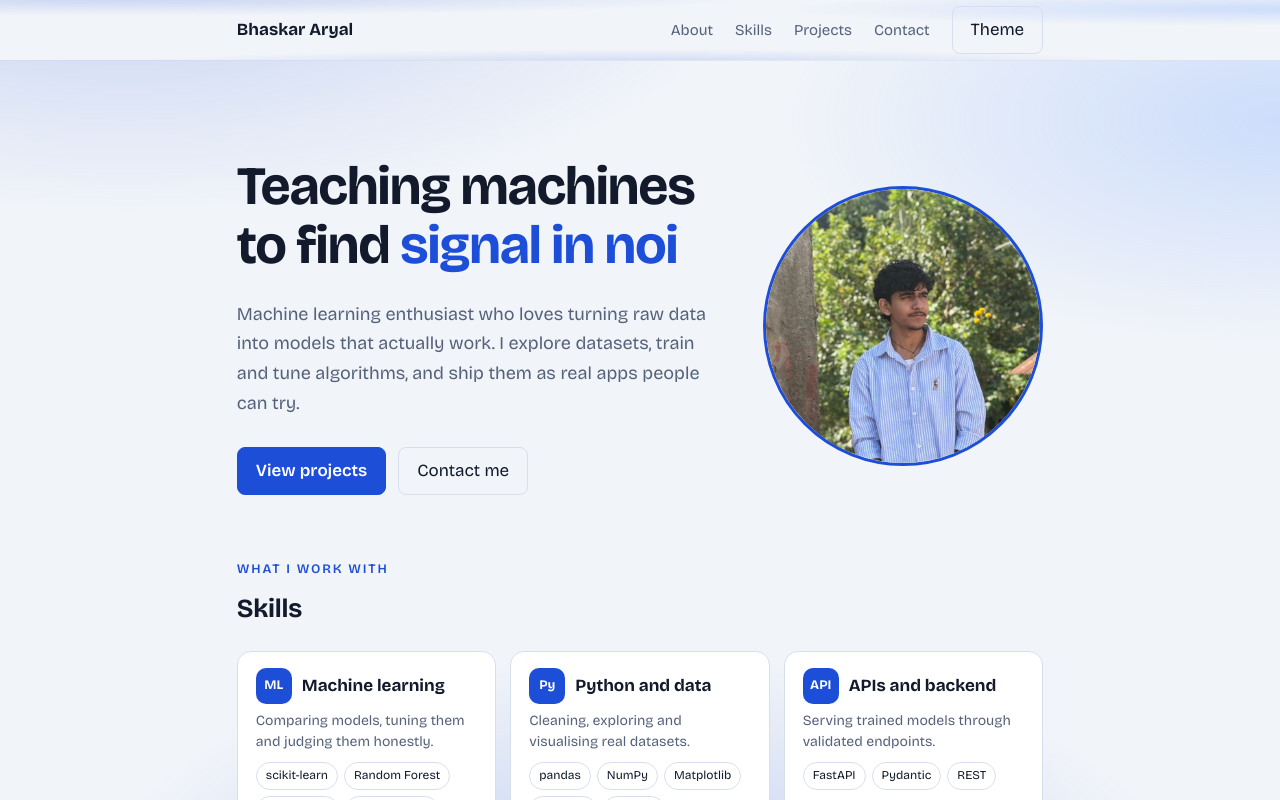
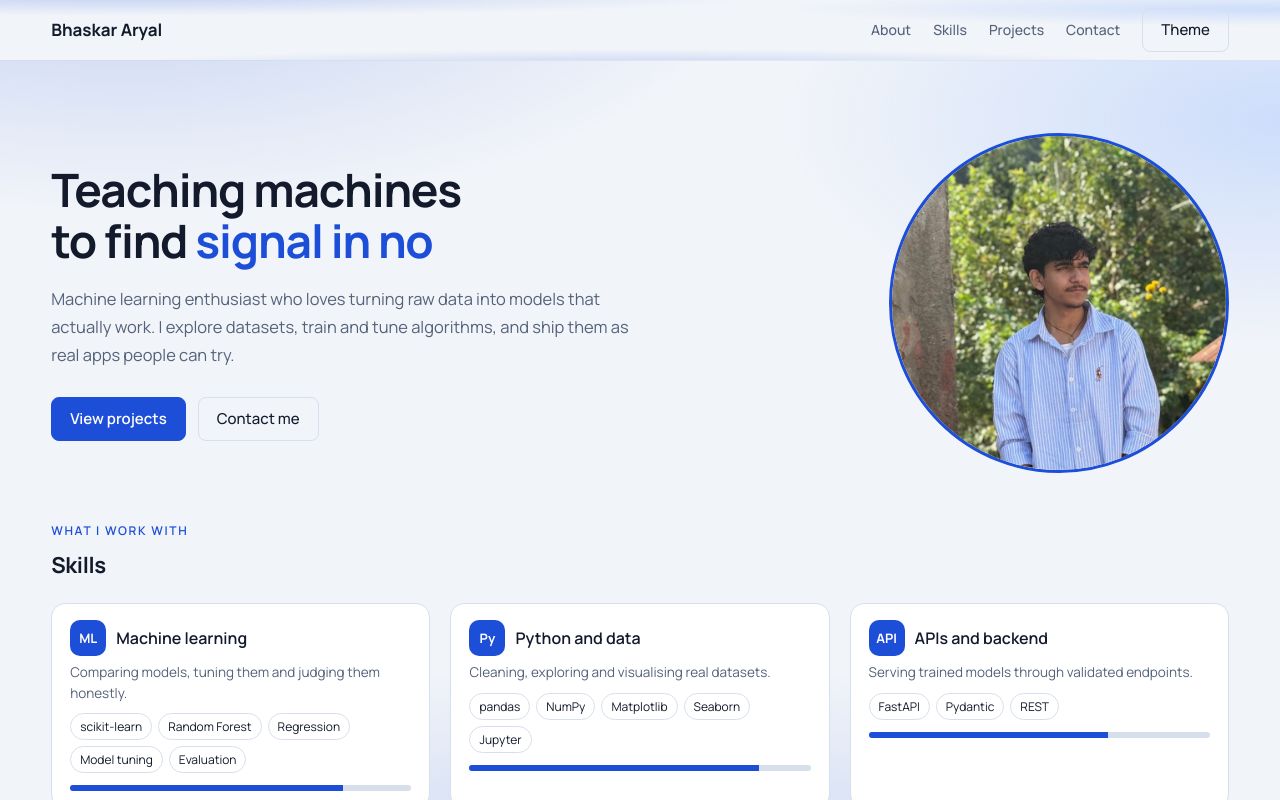
Before and after one commit to bhaskararyal5/Portfolio, a Next.js app: page / in a window 1280 px wide. Shown: the top 800 px of the page. Built offline with nearby package versions, Linux system fonts and the light colour scheme.

Commit message:
bottom tab

```diff
--- a/app/globals.css
+++ b/app/globals.css
@@ -101,3 +101,28 @@ footer{padding:0;margin-top:90px;background:color-mix(in srgb,var(--card) 55%,tr
 .fbottom{border-top:1px solid var(--line);padding:22px 0 30px;text-align:center;font-size:14px;color:var(--muted)}.fbottom b{color:var(--ink)}
 @media(max-width:900px){.foot{grid-template-columns:1fr 1fr;gap:34px}}
 @media(max-width:560px){.foot{grid-template-columns:1fr;padding:40px 0 30px}.fdesc{max-width:none}}
+/* Refined type scale: lighter and less bulky */
+body{font-size:16px;line-height:1.6;-webkit-font-smoothing:antialiased}
+h1{font-size:clamp(28px,4.6vw,44px);font-weight:700;line-height:1.12;letter-spacing:-.03em;margin-bottom:18px}
+.heroGrid h1{font-size:clamp(28px,4.2vw,46px)}
+h2{font-size:22px;font-weight:700;margin:40px 0 12px;letter-spacing:-.015em}
+h3{font-weight:600}
+.lead,.heroGrid .lead{font-size:16.5px;line-height:1.7;max-width:58ch}
+.hero{padding:9vh 0 6vh}
+.eyebrow{font-size:12px;letter-spacing:.14em}
+nav a{font-size:14px;font-weight:500}.logo{font-size:17px}
+button,.btn{font-size:15px;font-weight:500;padding:9px 18px}.btn.primary{font-weight:600}
+.item h3,.pcard h3{font-size:18px}.pcard p,.item p{font-size:14.5px;line-height:1.6}
+.story p{font-size:16.5px}.stats b{font-size:16px}.stats small{font-size:12px}
+.skHead h3{font-size:16px}.sk p{font-size:13.5px}.eduItem h3{font-size:17px}
+article.hero p,article.hero li{font-size:16px}
+.fbrand{font-size:19px}.fdesc{font-size:14.5px}.foot ul a{font-size:14.5px}
+@media(max-width:760px){.hero{padding:5vh 0 4vh}h1{font-size:28px}.heroGrid h1{font-size:28px}}
+/* Wider layout: use more of the screen */
+.wrap{max-width:1360px;padding-left:clamp(20px,4vw,64px);padding-right:clamp(20px,4vw,64px)}
+.heroGrid{gap:clamp(32px,6vw,96px)}
+.avatar{width:clamp(180px,28vw,340px)}
+.cards{grid-template-columns:repeat(auto-fill,minmax(min(100%,340px),1fr));gap:24px}
+.skillGrid{gap:20px}
+.aboutGrid{gap:28px}
+@media(max-width:760px){.heroGrid .avatar{width:150px}}
--- a/app/layout.jsx
+++ b/app/layout.jsx
@@ -1,10 +1,10 @@
 import "./globals.css";
-import { Bricolage_Grotesque } from "next/font/google";
+import { Manrope } from "next/font/google";
 import Header from "@/components/Header";
 import Footer from "@/components/Footer";
 import { site } from "@/lib/data";
 
-const font = Bricolage_Grotesque({ subsets: ["latin"], variable: "--font" });
+const font = Manrope({ subsets: ["latin"], variable: "--font" });
 
 export const metadata = {
   title: `${site.name} | ${site.role}`,
--- a/app/projects/[slug]/page.jsx
+++ b/app/projects/[slug]/page.jsx
@@ -14,7 +14,7 @@ export default async function Project({ params }) {
     <article className="hero">
       <Link href="/projects" className="btn">Back to all projects</Link>
       <p style={{ marginTop: 32 }}>{p.kind}</p>
-      <h1 style={{ fontSize: "clamp(32px,6vw,56px)" }}>{p.title}</h1>
+      <h1 style={{ fontSize: "clamp(26px,4.4vw,40px)" }}>{p.title}</h1>
       <p className="lead">{p.intro}</p>
       <img className="cover" src={p.image} alt={`${p.title} cover`} />
       <div className="stats">{p.stats.map(([k, v]) => <div key={k}><small>{k}</small><b>{v}</b></div>)}</div>
```
